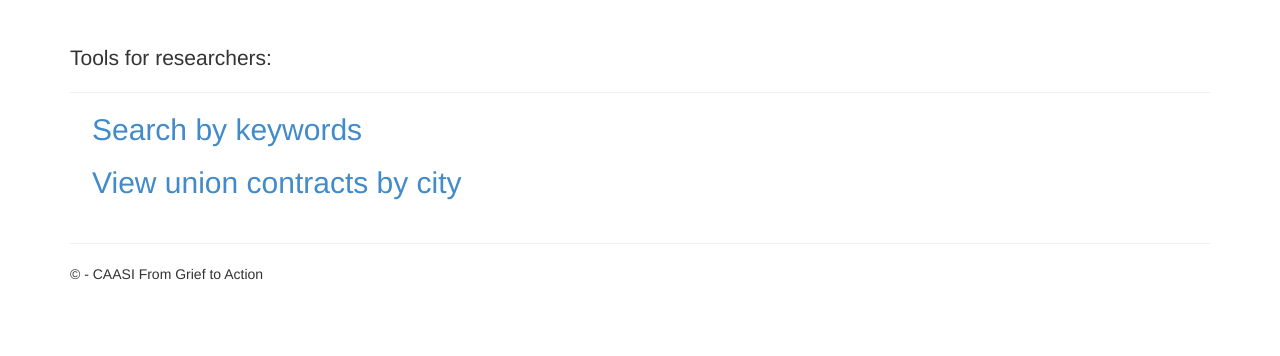
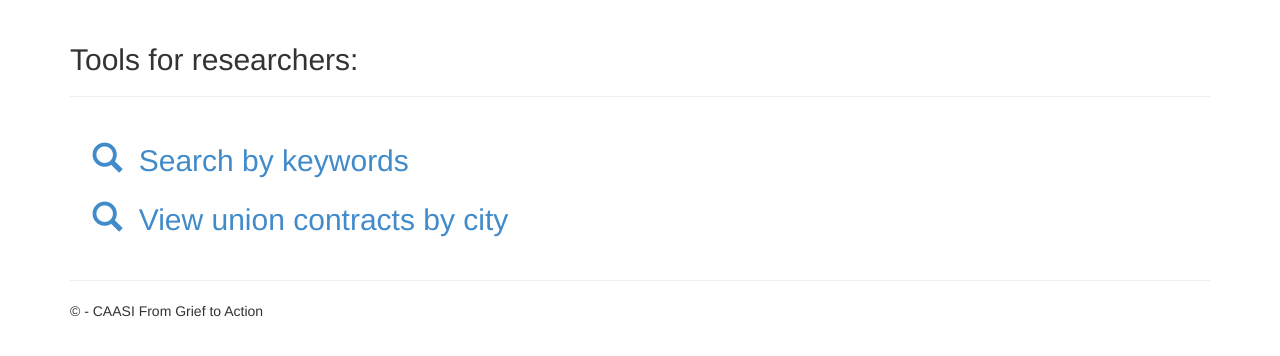
Before and after one commit to CAASI-G2A/g2a-website, a Django app: page /researchers/ in a window 1280 px wide. Shown: the part 51-407 px from the top of the page. Run offline with Django 3.2, Linux system fonts and the light colour scheme; some libraries are stand-ins or nearby versions.

Commit message:
Update researchers.html

```diff
--- a/PPUC/app/templates/app/researchers.html
+++ b/PPUC/app/templates/app/researchers.html
@@ -5,12 +5,15 @@
 
 <div style="margin-top:44px;"></div>
 
-    <p class="lead">Tools for researchers:</p>
+
+    <h2>Tools for researchers:</h2>
 <hr class="my-4">
     <div style="margin-left:22px;">
-        <h2><a href="/search_contract">Search by keywords</a></h2>
-        <h2><a href="/search">View union contracts by city</a></h2>
+        <div style="padding-top:1px;"></div>
+        <h2><a href="/search_contract"><span class="glyphicon glyphicon-search"></span> &nbsp;Search by keywords</a></h2>
+        <h2><a href="/search"><span class="glyphicon glyphicon-search"></span> &nbsp;View union contracts by city</a></h2>
     </div>
+
 
 <div style="margin-bottom:44px;"></div>
 
```
